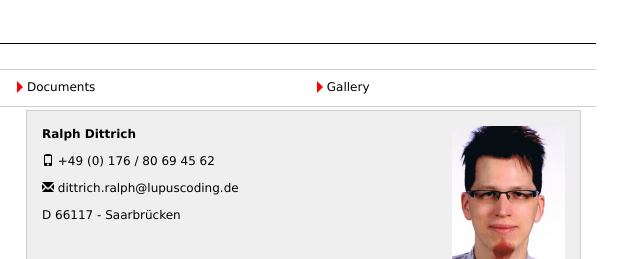
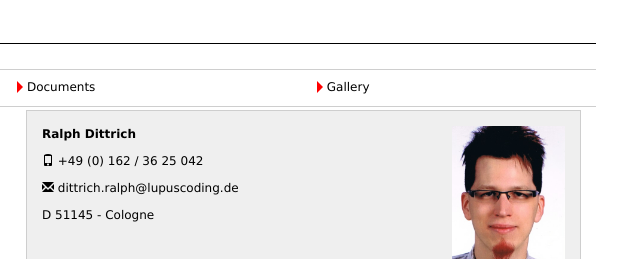
Before and after one commit to LupusCoding/LupusCoding.github.io, a plain HTML site: page index.html in a window 1280 px wide. Shown: the top 259 px of the page, 629-1269 px from the left. Drawn offline with Linux system fonts and the light colour scheme.

Commit message:
Updated address data

```diff
--- a/index.html
+++ b/index.html
@@ -47,9 +47,9 @@
 							<div class="row">
 								<div class="col-xs-8">
 									<p><strong>Ralph Dittrich</strong></p>
-									<p><i class="glyphicon glyphicon-phone"></i>&nbsp;+49 (0) 176 / 80 69 45 62</p>
+									<p><i class="glyphicon glyphicon-phone"></i>&nbsp;+49 (0) 162 / 36 25 042</p>
 									<p><i class="glyphicon glyphicon-envelope"></i>&nbsp;dittrich.ralph@lupuscoding.de</p>
-									<p>D 66117 - Saarbr&uuml;cken</p>
+									<p>D 51145 - Cologne</p>
 									<p>&nbsp;</p>
 									<h4>SOFTWARE DEVELOPER</h4>
 								</div>
```
